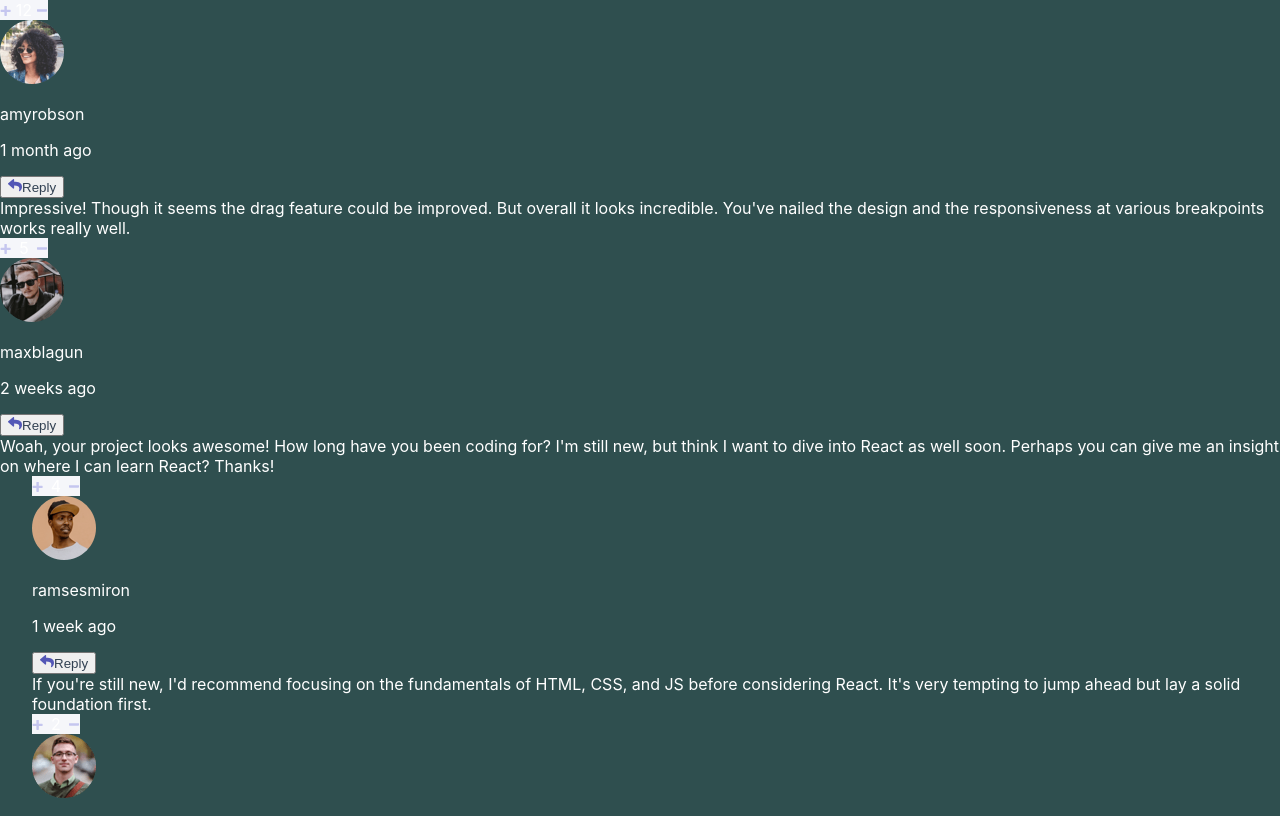
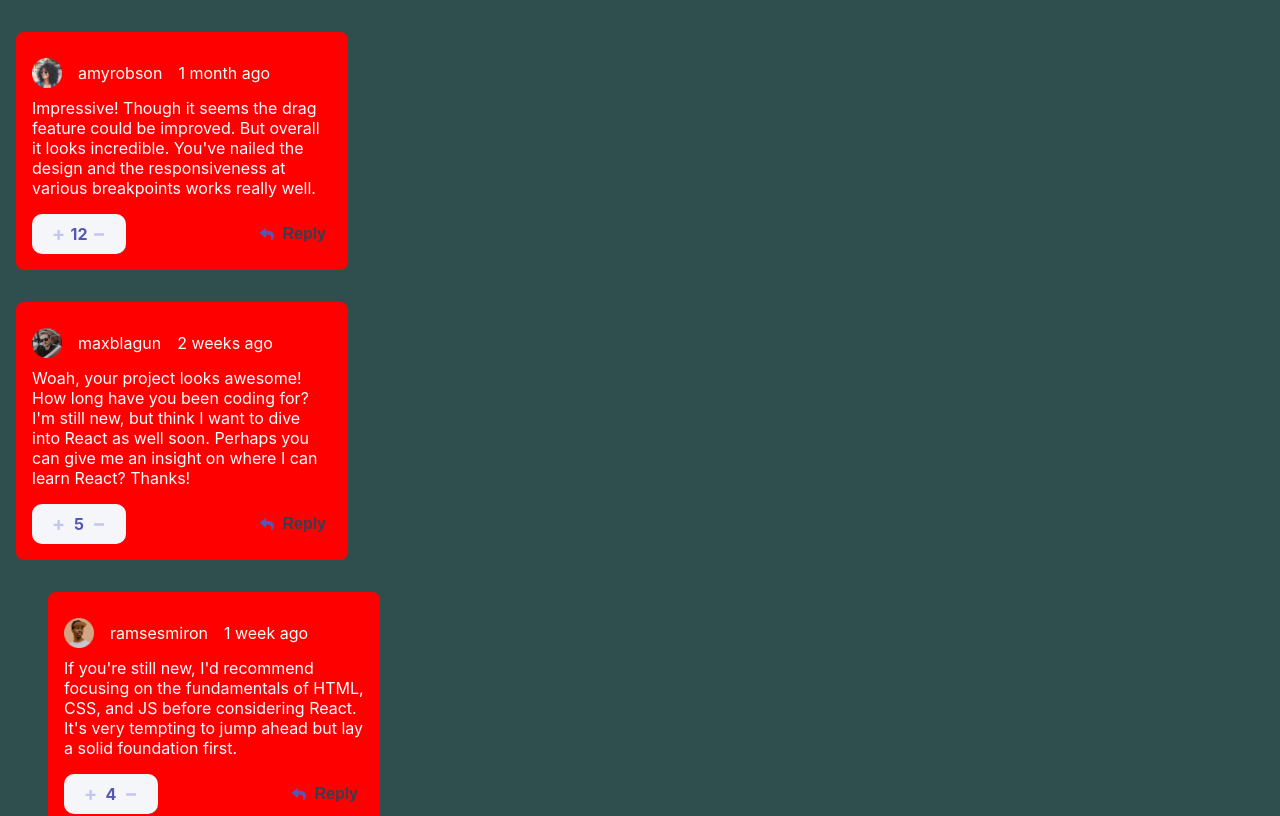
Before and after one commit to Evan-Sackmann/interactive-comment-section, a React (Create React App) app: page / in a window 1280 px wide. Shown: the top 816 px of the page. Built offline with nearby package versions, Linux system fonts and the light colour scheme.

Commit message:
Score Button Functionality

```diff
--- a/src/components/CommentCard.js
+++ b/src/components/CommentCard.js
@@ -15,7 +15,13 @@ export default function CommentCard(props) {
 	return (
 		<div className="comment-card">
 			<div className="comment-card-main">
-				<Score score={score} />
+				<div className="comment-card-comment">
+					<Score
+						score={score}
+						id={id}
+						handleComments={props.handleComments}
+						allComments={props.allComments}
+					/>
 					<UserInfo user={user} date={createdAt} />
 					<ReplyButton
 						id={id}
@@ -39,6 +45,7 @@ export default function CommentCard(props) {
 							/>
 						</div>
 					)}
+				</div>
 				<Reply
 					userDetails={props.userDetails}
 					reply={replies}
--- a/src/components/CommentContent.js
+++ b/src/components/CommentContent.js
@@ -1,5 +1,5 @@
 import React from "react";
 
 export default function CommentContent(props) {
-  return <div>{props.content}</div>;
+	return <div className="comment-card-content">{props.content}</div>;
 }
--- a/src/components/DeleteButton.js
+++ b/src/components/DeleteButton.js
@@ -8,7 +8,7 @@ export default function DeleteButton(props) {
 		);
 	}
 	return (
-    <button onClick={getCommentId}>
+		<button className="comment-button" onClick={getCommentId}>
 			<img src={deleteIcon} alt="" />
 			Delete
 		</button>
--- a/src/components/DeleteReply.js
+++ b/src/components/DeleteReply.js
@@ -19,7 +19,7 @@ export default function Delete(props) {
 		props.handleComments(sorted);
 	}
 	return (
-		<button onClick={getCommentId}>
+		<button className="comment-button" onClick={getCommentId}>
 			<img src={deleteIcon} alt="" />
 			Delete
 		</button>
--- a/src/components/EditComment.js
+++ b/src/components/EditComment.js
@@ -7,7 +7,7 @@ export default function EditComment(props) {
 	}
 	return (
 		<div>
-      <button onClick={editComment}>
+			<button className="comment-button" onClick={editComment}>
 				<img src={editIcon} alt="" />
 				Edit
 			</button>
--- a/src/components/Reply.js
+++ b/src/components/Reply.js
@@ -13,7 +13,12 @@ export default function Reply(props) {
 		return props.reply.map((reply) => {
 			return (
 				<div className="comment-card-reply" key={reply.id}>
-					<Score score={reply.score} />
+					<Score
+						score={reply.score}
+						id={reply.id}
+						handleComments={props.handleComments}
+						allComments={props.allComments}
+					/>
 					<UserInfo user={reply.user} date={reply.createdAt} />
 					{props.userDetails.username !== reply.user.username && (
 						<ReplyButton
@@ -24,7 +29,7 @@ export default function Reply(props) {
 					)}
 					<CommentContent content={reply.content} />
 					{props.userDetails.username === reply.user.username && (
-						<div>
+						<div className="comment-user-buttons">
 							<DeleteReply
 								parentId={props.parentId}
 								id={reply.id}
--- a/src/components/ReplyButton.js
+++ b/src/components/ReplyButton.js
@@ -6,7 +6,7 @@ export default function ReplyButton(props) {
 		props.addComment((prev) => !prev);
 	}
 	return (
-    <button className="comment-reply-button" onClick={displayId}>
+		<button className="comment-button" onClick={displayId}>
 			<img src={reply} alt="" />
 			Reply
 		</button>
--- a/src/components/Score.js
+++ b/src/components/Score.js
@@ -1,13 +1,54 @@
-import React from "react";
+import React, { useState } from "react";
 import upvote from "../images/icon-plus.svg";
 import downvote from "../images/icon-minus.svg";
 
 export default function Score(props) {
+	const [scoreAdded, setScoreAdded] = useState(false);
+	const [scoreRemoved, setScoreRemoved] = useState(false);
+
+	function addScore() {
+		let scoreValue = props.allComments.map((comment) => {
+			if (comment.id === props.id) {
+				return {
+					...comment,
+					score: !scoreAdded
+						? (comment.score += 1)
+						: (comment.score -= 1),
+				};
+			} else {
+				return comment;
+			}
+		});
+		props.handleComments(scoreValue);
+		console.log(props.id);
+		setScoreAdded((prev) => !prev);
+	}
+	function removeScore() {
+		let scoreValue = props.allComments.map((comment) => {
+			if (comment.id === props.id) {
+				return {
+					...comment,
+					score: scoreRemoved
+						? (comment.score += 1)
+						: (comment.score -= 1),
+				};
+			} else {
+				return comment;
+			}
+		});
+		props.handleComments(scoreValue);
+		console.log(props.id);
+		setScoreRemoved((prev) => !prev);
+	}
 	return (
 		<div className="comment-score">
+			<button className="comment-button" onClick={addScore}>
 				<img className="icon" src={upvote} alt="upvote" />
+			</button>
 			{props.score}
+			<button className="comment-button" onClick={removeScore}>
 				<img className="icon" src={downvote} alt="downvote" />
+			</button>
 		</div>
 	);
 }
--- a/src/components/UserInfo.js
+++ b/src/components/UserInfo.js
@@ -21,7 +21,7 @@ export default function UserInfo(props) {
 		}
 	}
 	return (
-    <div>
+		<div className="comment-card-user-info">
 			<img src={handleDefaultImages()} alt="avatar" />
 			<p>{props.user.username}</p>
 			<p>{props.date}</p>
--- a/src/index.css
+++ b/src/index.css
@@ -1,29 +1,86 @@
 body {
-  margin: 0;
-  font-family: -apple-system, BlinkMacSystemFont, "Segoe UI", "Roboto", "Oxygen",
-    "Ubuntu", "Cantarell", "Fira Sans", "Droid Sans", "Helvetica Neue",
-    sans-serif;
+	margin: 2em 1em;
+	font-family: -apple-system, BlinkMacSystemFont, "Segoe UI", "Roboto",
+		"Oxygen", "Ubuntu", "Cantarell", "Fira Sans", "Droid Sans",
+		"Helvetica Neue", sans-serif;
 	background-color: darkslategray;
 	color: white;
+}
+
+img {
+	max-width: 30px;
+}
+
+.comment-card-comment,
+.comment-card-reply {
+	background-color: red;
+	border-radius: 8px;
+	width: fit-content;
+	padding: 1em;
+	margin-bottom: 2em;
+	display: grid;
+	grid-template-columns: 150px 150px;
+	grid-template-rows: 50px 1fr 40px;
+}
+
+.comment-card-content {
+	grid-row-start: 2;
+	grid-row-end: 3;
+	grid-column-start: 1;
+	grid-column-end: 3;
+	margin-bottom: 1em;
 }
 
 .comment-card-reply {
 	margin-left: 2em;
 }
 
-.comment-reply-button {
-  color: hsl(212, 24%, 26%);
+.comment-score {
+	display: flex;
+	align-items: center;
+	justify-content: space-between;
+	grid-row-start: 3;
+	grid-row-end: 4;
+	width: 4em;
+	padding: 15px;
+	background-color: hsl(228, 33%, 97%);
+	font-weight: bold;
+	color: hsl(238, 40%, 52%);
+	border-radius: 10px;
 }
 
-.comment-score {
-  background-color: hsl(228, 33%, 97%);
-  width: 3em;
-  /* gap: 1em; */
+.comment-button {
+	display: flex;
+	align-items: center;
+	justify-content: end;
+	font-size: 1rem;
+	grid-row-start: 3;
+	grid-row-end: 4;
+	gap: 0.5em;
+	color: hsl(212, 24%, 26%);
+	font-weight: bold;
+	background: none;
+	border: none;
+	cursor: pointer;
+}
+
+.comment-user-buttons {
 	display: flex;
 	align-items: center;
 	justify-content: space-between;
 }
 
+.comment-card-user-info {
+	display: flex;
+	justify-content: start;
+	gap: 1em;
+	align-items: center;
+	grid-row-start: 1;
+	grid-row-end: 2;
+	grid-column-start: 1;
+	grid-column-end: 3;
+}
+
 .icon {
 	cursor: pointer;
 }
```
Lines whose indentation alone changed are shown as unchanged.
